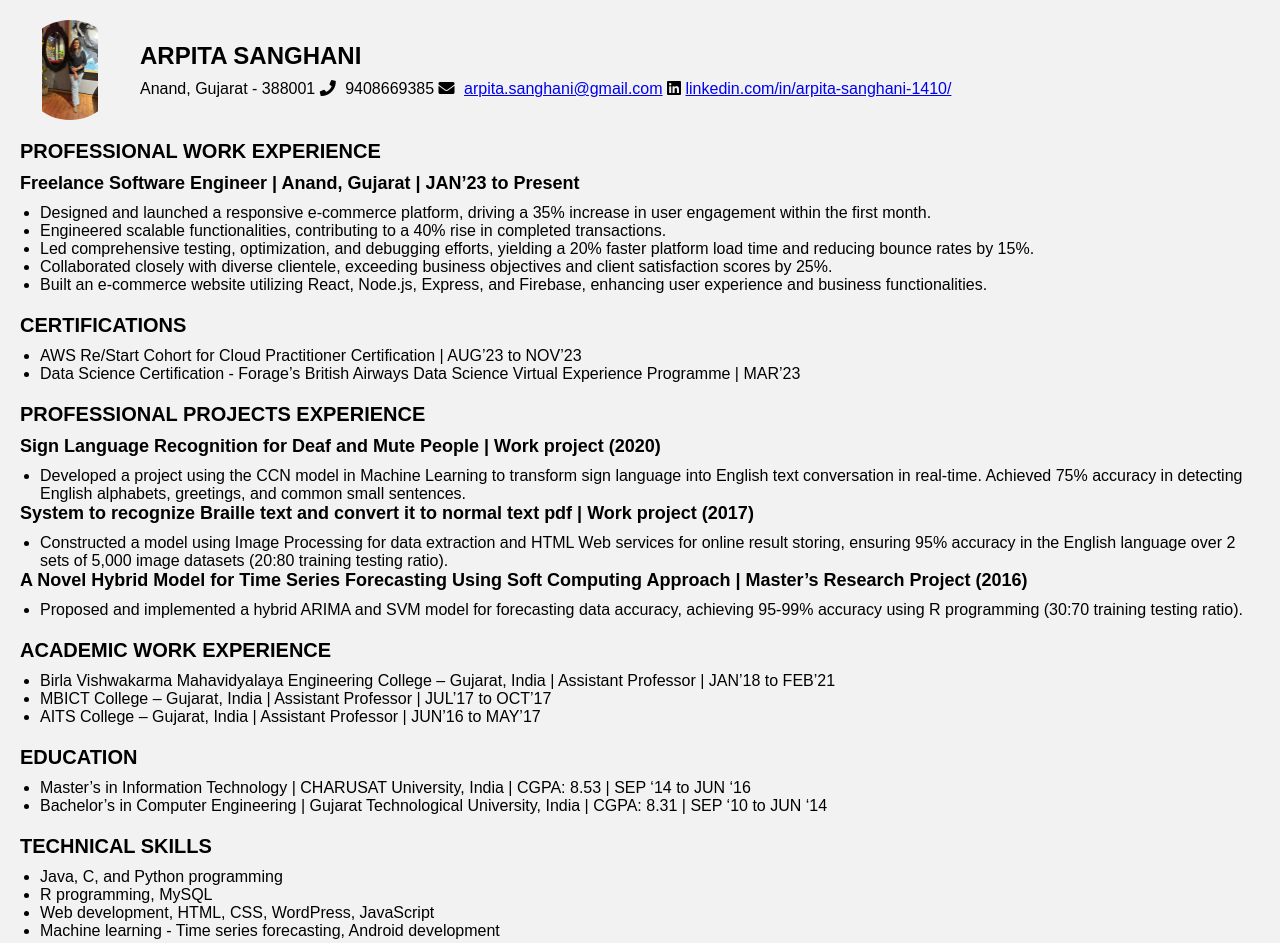
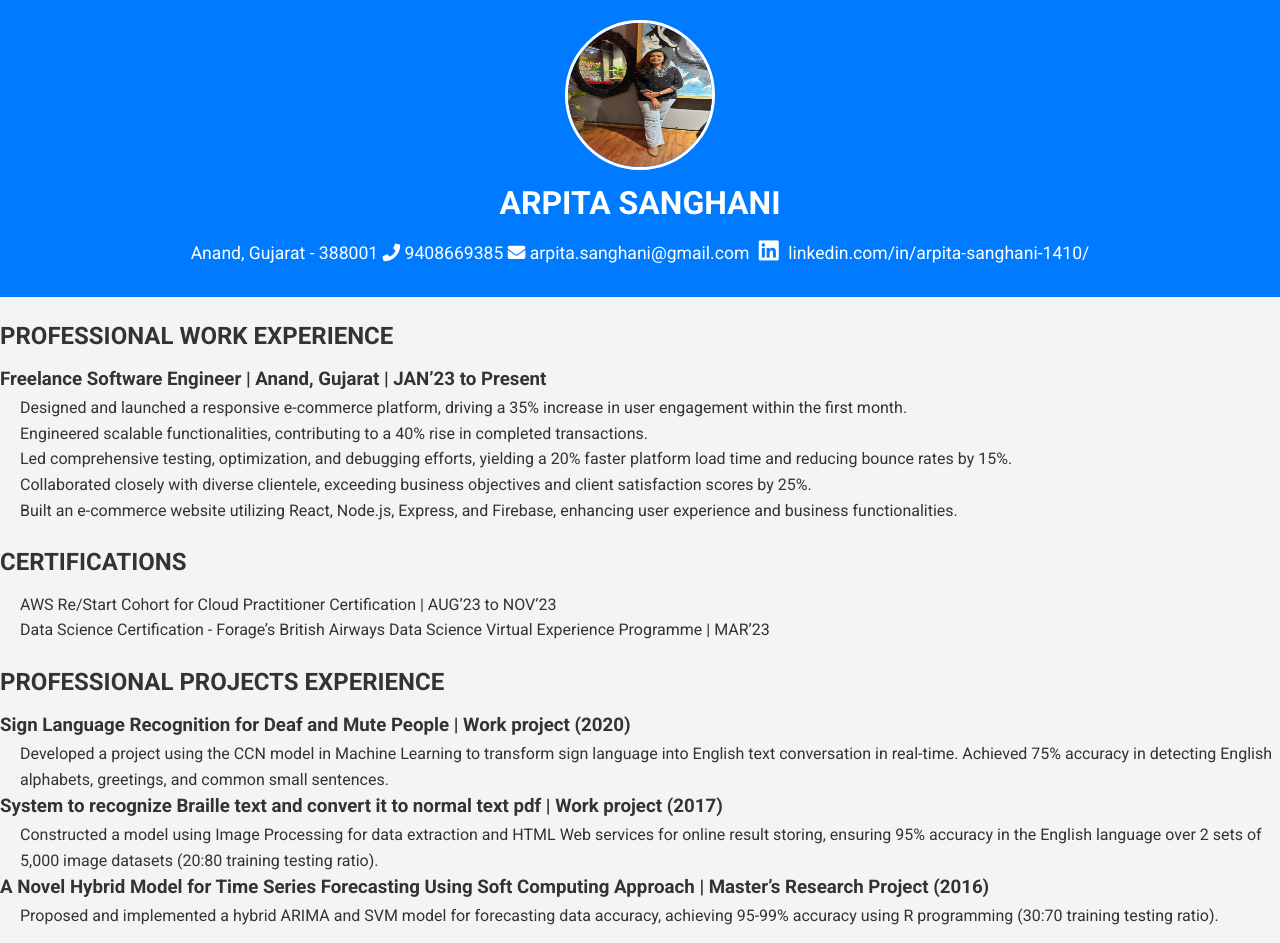
Before and after one commit to 1410Arpita/Arpita-Sanghani-Resume, a plain HTML site: page index.html in a window 1280 px wide. Shown: the top 943 px of the page. Drawn offline with Linux system fonts and the light colour scheme.

Commit message:
Update style.css

```diff
--- a/css/style.css
+++ b/css/style.css
@@ -1,109 +1,83 @@
-/* Reset styles */
+/* Resetting default margin and padding */
 * {
   margin: 0;
   padding: 0;
   box-sizing: border-box;
 }
 
-/* Body styles */
+/* Body font and background */
 body {
-  font-family: Arial, sans-serif;
-  background-color: #f2f2f2;
-  padding: 20px;
+  font-family: 'Roboto', sans-serif;
+  background-color: #f4f4f4;
+  color: #333;
+  line-height: 1.6;
+  margin: 0;
+  padding: 0;
 }
 
 /* Header styles */
 header {
-  display: flex;
-  align-items: center;
-  margin-bottom: 20px;
-}
-
-/*for square images*/
-/*.profile-pic {
-  width: 100px;
-  height: 100px;
-  border-radius: 50%;
-  overflow: hidden;
-  margin-right: 20px;
-  display: flex;
-  justify-content: center;
-  align-items: center;
+  background-color: #007bff;
+  color: #fff;
+  padding: 20px;
+  text-align: center;
 }
 
 .profile-pic img {
-  width: 100%;
-  height: 100%;
-  object-fit: cover;
-}*/
-
-/*for rectangle images*/
-.profile-pic {
-  width: 100px;
-  height: 100px;
   border-radius: 50%;
-  overflow: hidden;
-  margin-right: 20px;
-  display: flex;
-  justify-content: center;
-  align-items: center;
+  width: 150px;
+  height: 150px;
+  border: 3px solid #fff;
 }
 
-.profile-pic img {
-  width: auto;
-  height: 100%;
-  object-fit: contain;
-}
-
-
-.header-content {
-  flex-grow: 1;
-}
-
-h1 {
-  font-size: 24px;
+.header-content h1 {
+  font-size: 2em;
   margin-bottom: 10px;
 }
 
-p {
-  font-size: 16px;
-}
-
-.fa-phone,
-.fa-envelope {
-  margin-right: 5px;
-}
-
-/* Section styles */
-section {
-  margin-bottom: 20px;
-}
-
-h2 {
-  font-size: 20px;
+.header-content p {
+  font-size: 1.1em;
   margin-bottom: 10px;
 }
 
-h3 {
-  font-size: 18px;
-  margin-bottom: 10px;
+.header-content p a {
+  color: #fff;
+  text-decoration: none;
 }
 
-ul {
-  list-style-type: disc;
-  margin-left: 20px;
+/* Section headings */
+section h2 {
+  margin-top: 20px;
+  margin-bottom: 10px;
+  font-size: 1.5em;
 }
 
+/* List styles */
+ul {
+  list-style-type: none;
+  margin-left: 0;
+  padding-left: 20px;
+}
+
+/* Download resume button */
 .resume-download a {
   display: inline-block;
-  padding: 10px 20px;
   background-color: #007bff;
   color: #fff;
+  padding: 10px 20px;
   text-decoration: none;
   border-radius: 5px;
-  transition: background-color 0.3s ease;
+  margin-top: 20px;
 }
 
 .resume-download a:hover {
   background-color: #0056b3;
 }
+
+/* Social icons */
+.header-content .fab {
+  margin-left: 5px;
+  margin-right: 5px;
+  font-size: 1.3em;
+  color: #fff;
+}
```
